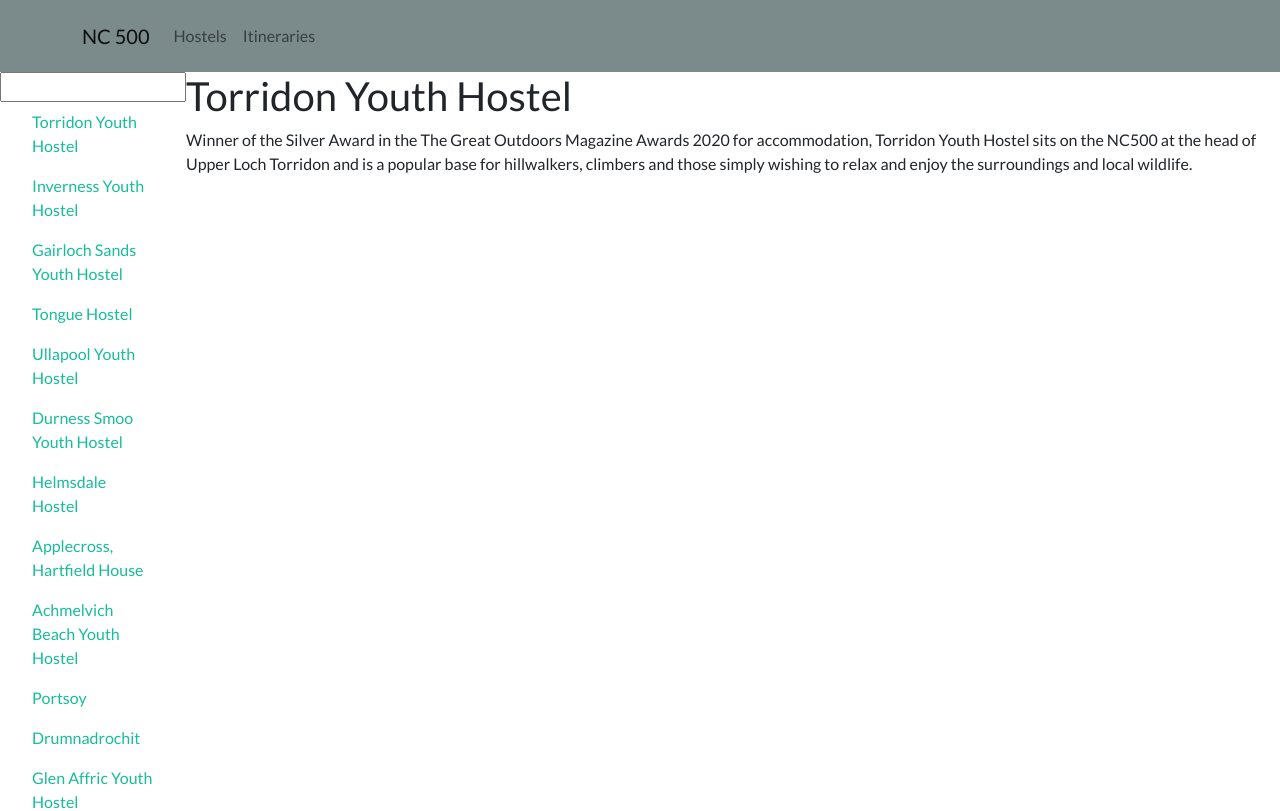
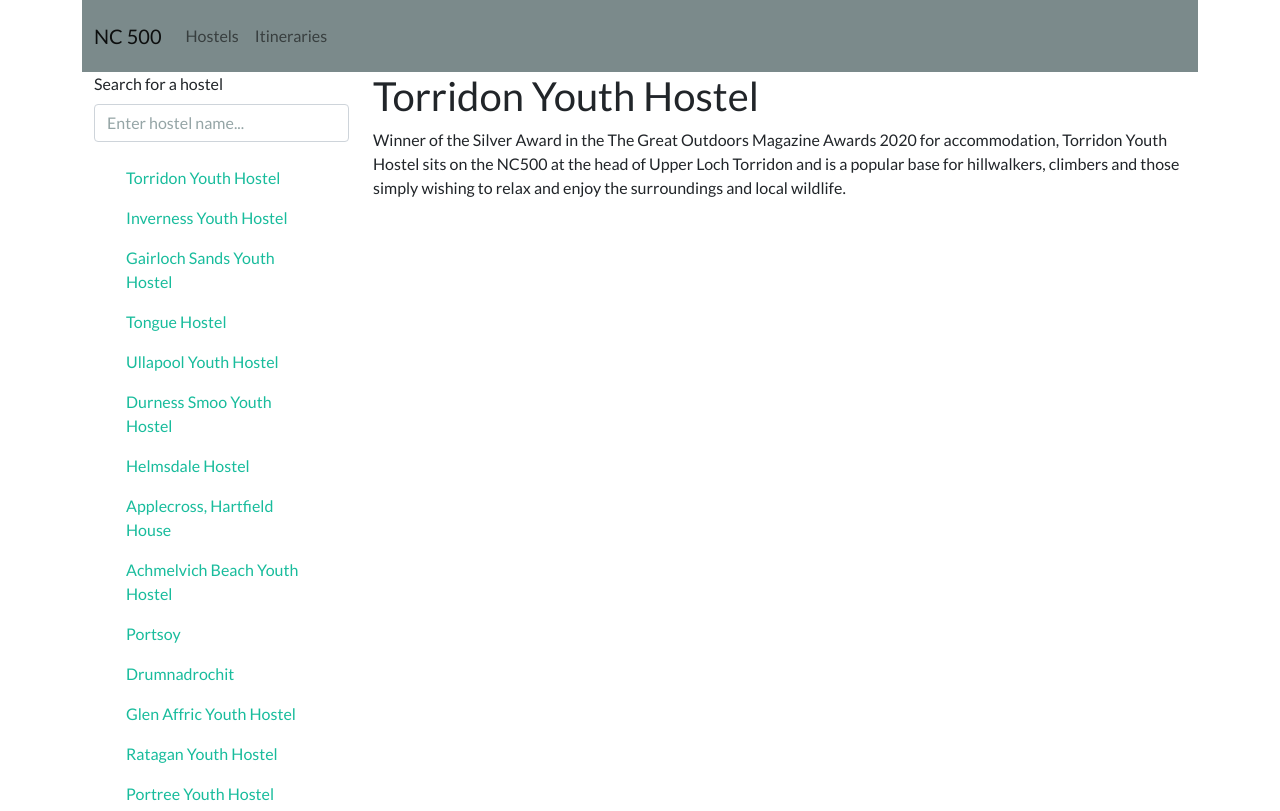
Before and after one commit to J-JohnWills/nc-500, a React (Create React App) app: page /hostels/1 in a window 1280 px wide. Shown: the top 811 px of the page. Built offline with nearby package versions, Linux system fonts and the light colour scheme.

Commit message:
Add Bootstrap grid implementation to Hostel

```diff
--- a/src/components/app/App.jsx
+++ b/src/components/app/App.jsx
@@ -6,7 +6,7 @@ import { LinkContainer } from "react-router-bootstrap";
 
 function App() {
   return (
-    <div className="App">
+    <Container>
       <Navbar bg="dark" expand="md">
         <Container>
           <Navbar.Brand>NC 500</Navbar.Brand>
@@ -24,7 +24,7 @@ function App() {
         </Container>
       </Navbar>
       <Outlet />
-    </div>
+    </Container>
   );
 }
 
--- a/src/components/hostels/Hostels.jsx
+++ b/src/components/hostels/Hostels.jsx
@@ -1,6 +1,6 @@
 import { Link, Outlet, NavLink, useSearchParams } from "react-router-dom";
 import { getHostels } from "../../data";
-import { Nav } from "react-bootstrap";
+import { Col, Container, Form, Nav, Row } from "react-bootstrap";
 import { LinkContainer } from "react-router-bootstrap";
 
 export default function Hostels() {
@@ -8,9 +8,16 @@ export default function Hostels() {
   let [searchParams, setSearchParams] = useSearchParams();
 
   return (
-    <div style={{ display: "flex" }}>
+    <Container>
+      <Row>
+        <Col xs={3}>
           <Nav className="flex-column">
-        <input
+            <Form>
+              <Form.Group className="mb-3" controlId="searchHostel">
+                <Form.Label>Search for a hostel</Form.Label>
+                <Form.Control
+                  type="text"
+                  placeholder="Enter hostel name..."
                   value={searchParams.get("filter") || ""}
                   onChange={(event) => {
                     let filter = event.target.value;
@@ -20,7 +27,9 @@ export default function Hostels() {
                       setSearchParams({});
                     }
                   }}
-        />
+                ></Form.Control>
+              </Form.Group>
+            </Form>
             {hostels
               .filter((hostel) => {
                 let filter = searchParams.get("filter");
@@ -34,7 +43,11 @@ export default function Hostels() {
                 </LinkContainer>
               ))}
           </Nav>
+        </Col>
+        <Col>
           <Outlet />
-    </div>
+        </Col>
+      </Row>
+    </Container>
   );
 }
```
Lines whose indentation alone changed are shown as unchanged.
